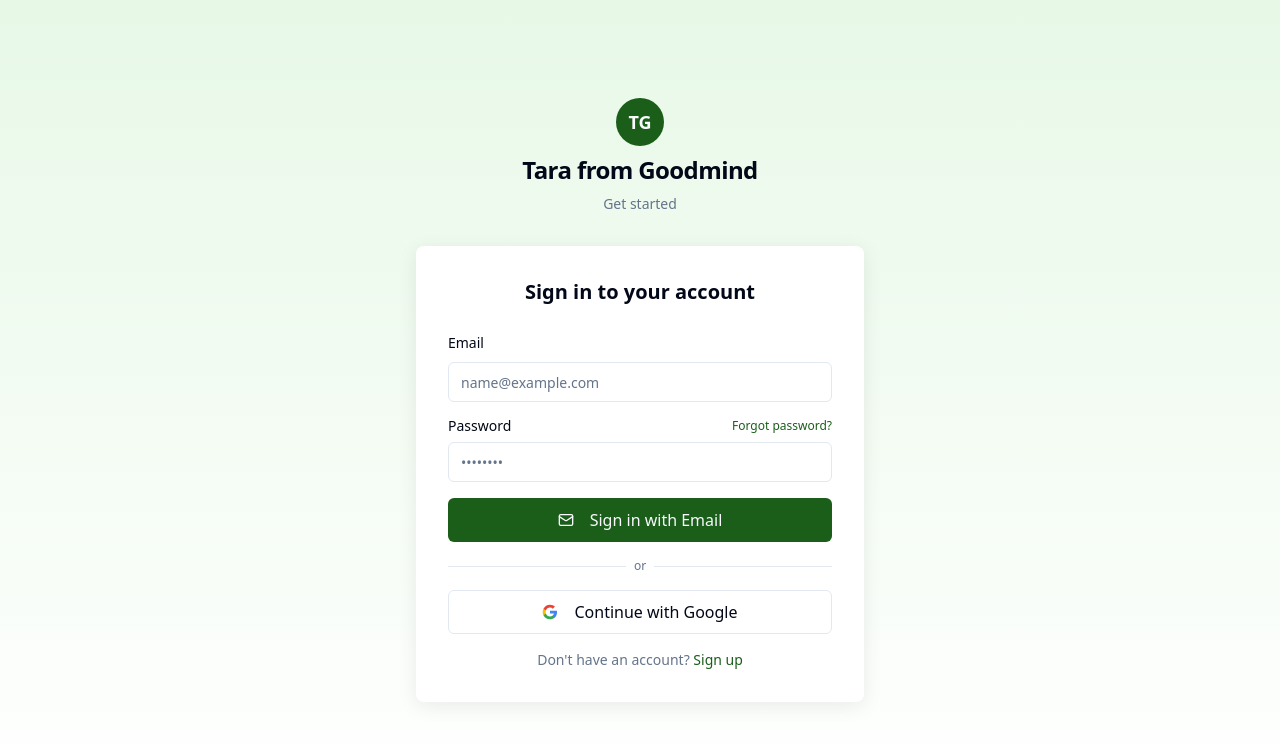
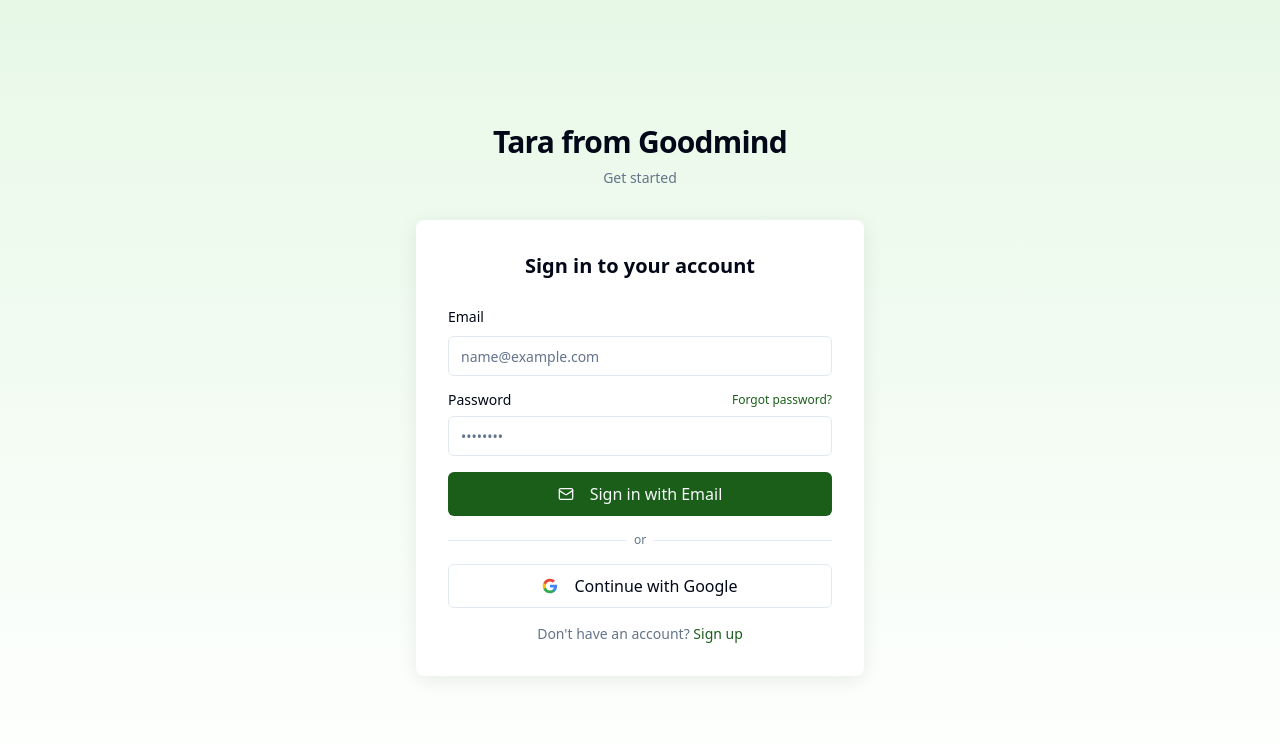
Before and after one commit to Mubashirisreal/dialogue-gate-keeper, a React (Vite) app: page /auth in a window 1280 px wide. Shown: the top 744 px of the page. Built offline with nearby package versions, Linux system fonts and the light colour scheme.

Commit message:
Remove TG circle and increase app name font size
Remove the TG circle and increase the font size of the app name.

```diff
--- a/src/components/AuthLayout.tsx
+++ b/src/components/AuthLayout.tsx
@@ -1,23 +1,24 @@
 
 import React from "react";
 import { Card } from "@/components/ui/card";
+
 interface AuthLayoutProps {
   children: React.ReactNode;
   logoSrc?: string;
   appName?: string;
 }
+
 export function AuthLayout({
   children,
   logoSrc,
   appName = "Tara from Goodmind"
 }: AuthLayoutProps) {
-  return <div className="flex min-h-screen w-full items-center justify-center bg-gradient-to-b from-accent to-background p-4 sm:p-8 bg-[#e6f7e6]">
+  return (
+    <div className="flex min-h-screen w-full items-center justify-center bg-gradient-to-b from-accent to-background p-4 sm:p-8 bg-[#e6f7e6]">
       <div className="w-full max-w-md animate-fade-in">
         <div className="mb-8 text-center">
-          {logoSrc ? <img src={logoSrc} alt={`${appName} logo`} className="mx-auto h-12 w-auto mb-2" /> : <div className="mx-auto h-12 w-12 rounded-full bg-[#1a5e1a] flex items-center justify-center mb-2">
-              <span className="text-lg font-bold text-primary-foreground">TG</span>
-            </div>}
-          <h1 className="text-2xl font-bold tracking-tight text-foreground">{appName}</h1>
+          {logoSrc && <img src={logoSrc} alt={`${appName} logo`} className="mx-auto h-12 w-auto mb-2" />}
+          <h1 className="text-3xl font-bold tracking-tight text-foreground">{appName}</h1>
           <p className="mt-2 text-sm text-muted-foreground">
             Get started
           </p>
@@ -26,5 +27,6 @@ export function AuthLayout({
           {children}
         </Card>
       </div>
-    </div>;
+    </div>
+  );
 }
```
